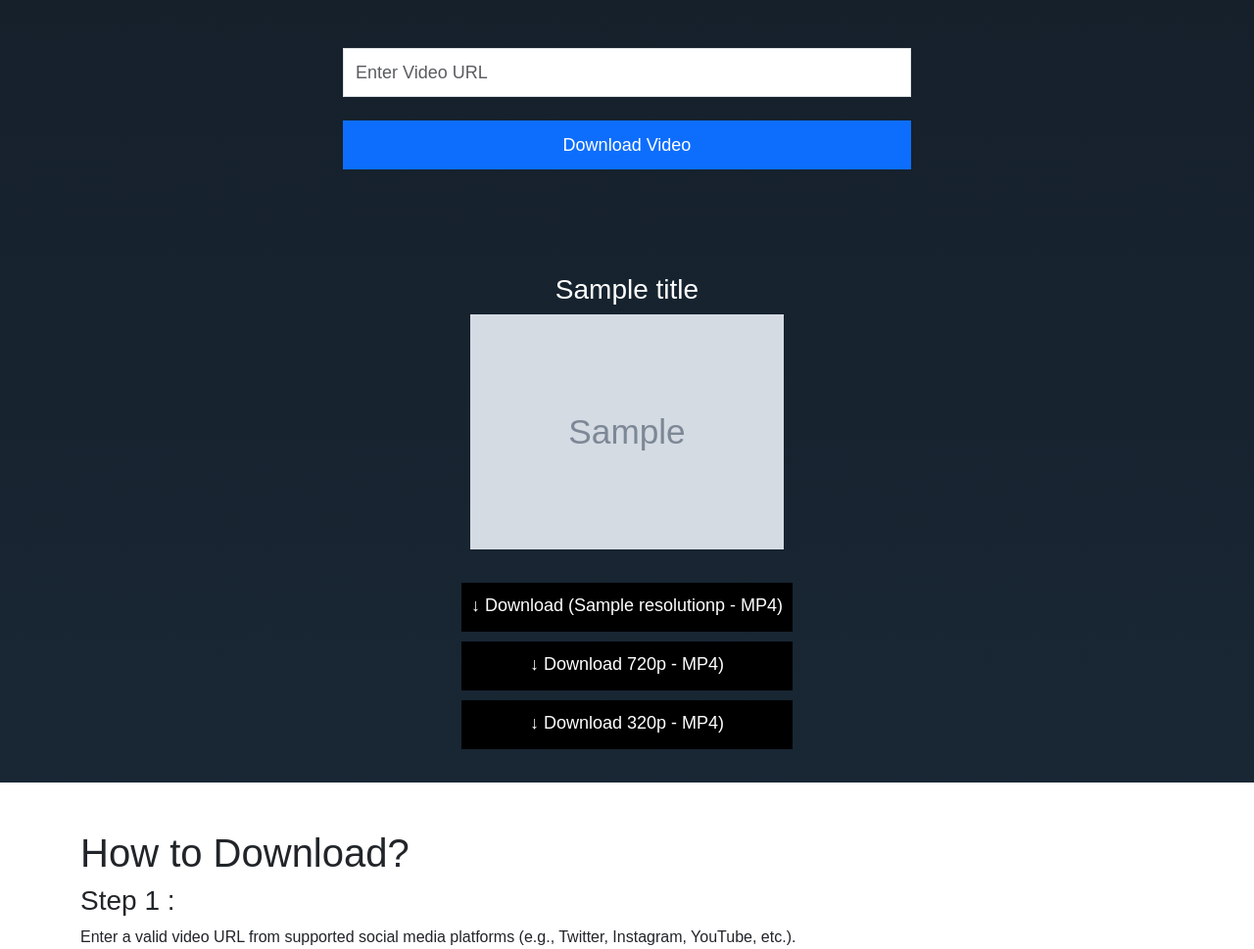
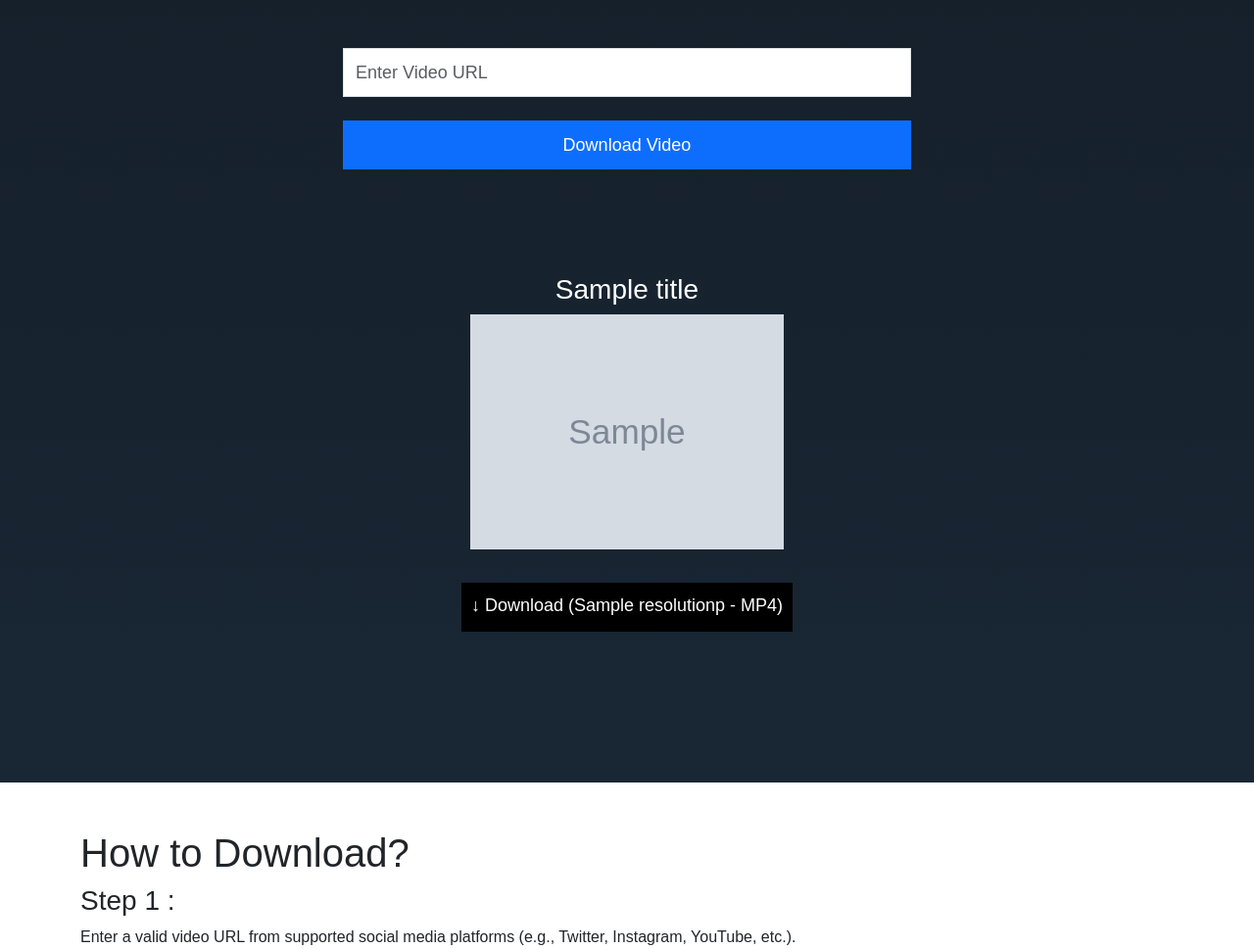
Before and after one commit to alwaysnithish/21K.VideoDownloader, a Django app: template templates/download.html in a window 1280 px wide. Shown: the part 65-1034 px from the top of the page at 98% size. Run offline with Django 5.2, Linux system fonts and the light colour scheme; the template is opened without the code that fills it: most values are stand-ins (such as "Sample title", 1, 10 or a date in 2020); grey boxes marked "Sample" are stand-in pictures; some libraries are stand-ins or nearby versions.

Commit message:
Update download.html

```diff
--- a/templates/download.html
+++ b/templates/download.html
@@ -86,12 +86,7 @@
                    <a href="{{ video.url }}" class="download-link" download="{{ title }}.mp4">
                        ↓ Download ({{ video.resolution }}p - MP4)
                    </a>
-           <a href="{{ video.url }}" class="download-link" download="{{ title }}.mp4">
-                       ↓ Download 720p - MP4)
-           </a>
-           <a href="{{ video.url }}" class="download-link" download="{{ title }}.mp4">
-                       ↓ Download 320p - MP4)
-           </a>
+
                {% endfor %}
            {% endif %}
        </div>
```
